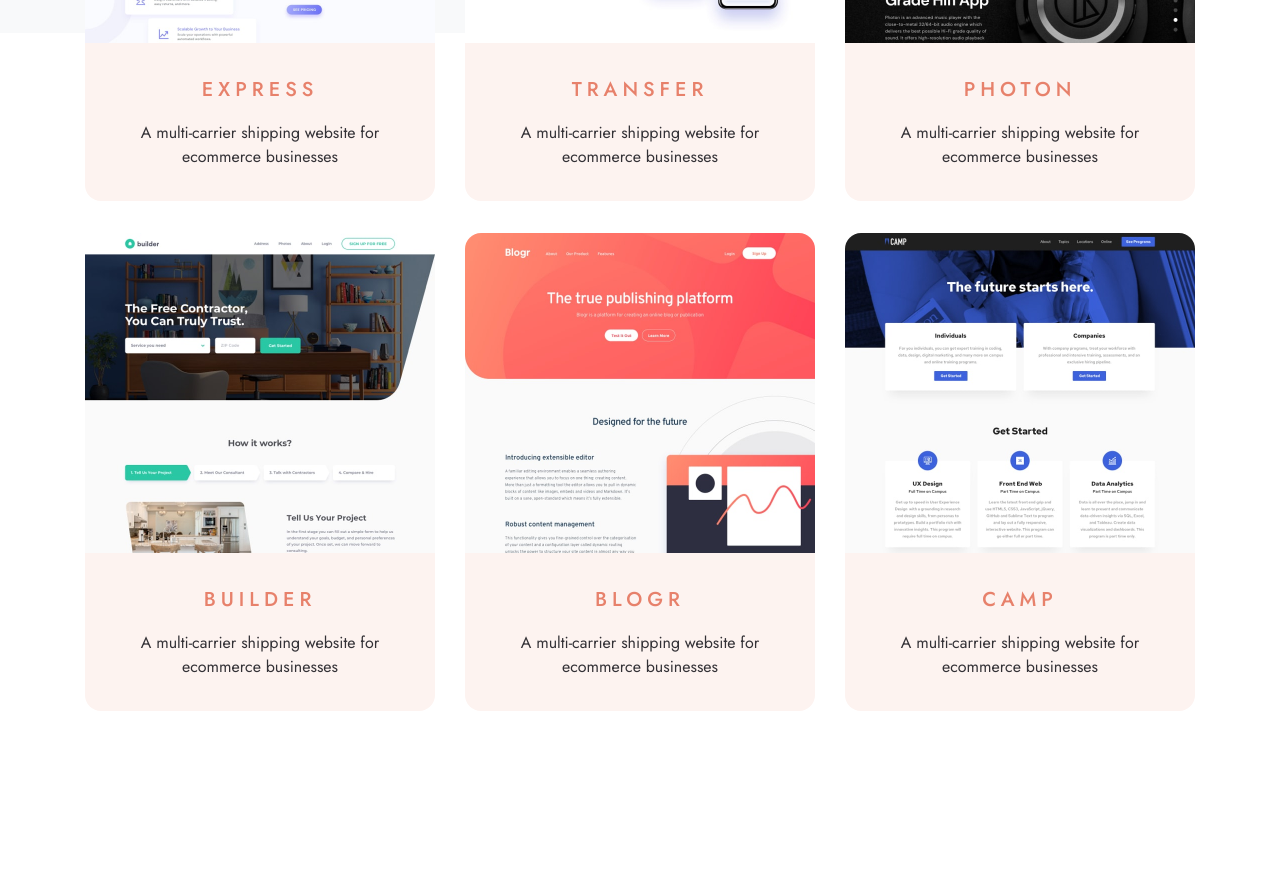
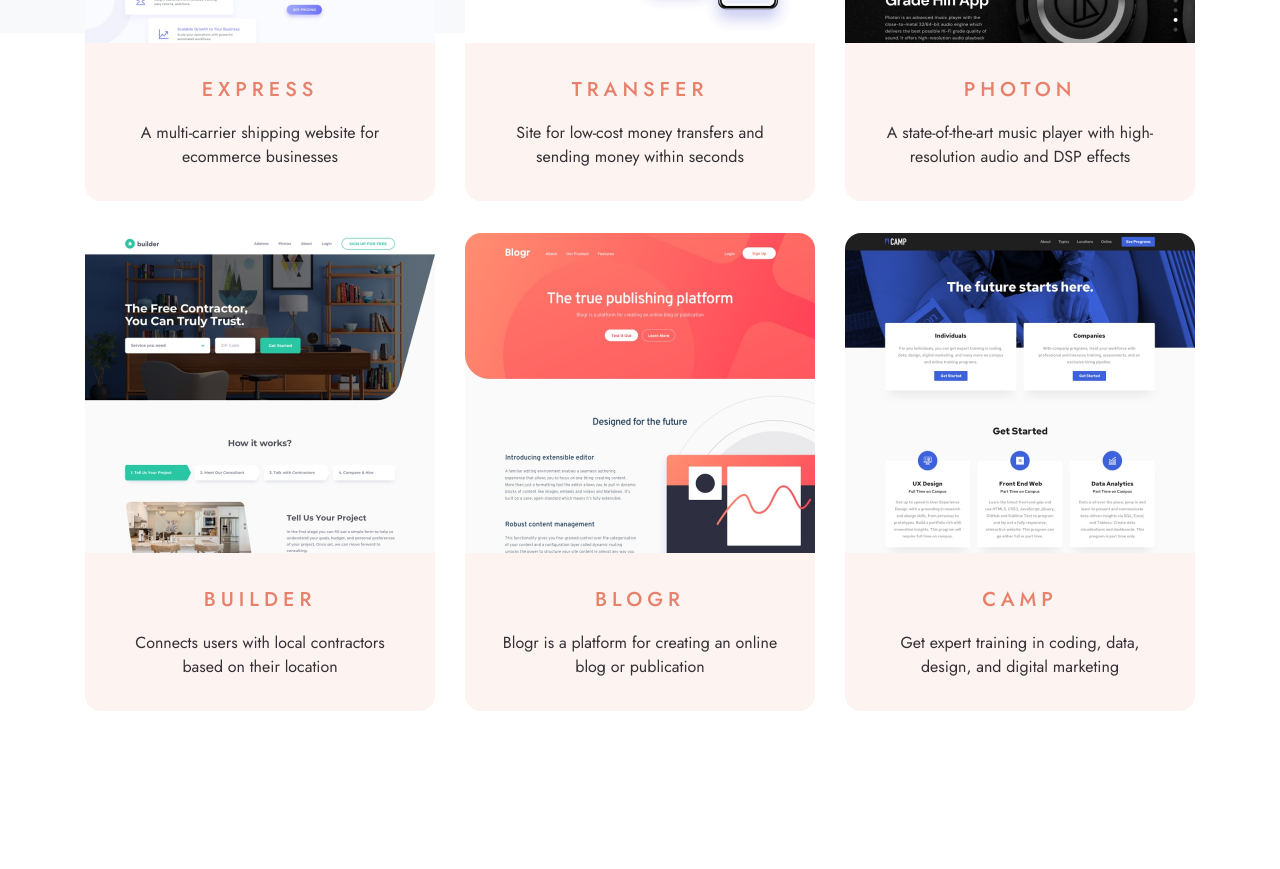
Before and after one commit to awongdev/designo, a Next.js app: page /web-design in a window 1280 px wide. Shown: the part 840-1709 px from the top of the page. Built offline with nearby package versions, Linux system fonts and the light colour scheme.

Commit message:
Fix: Text content in Card component

```diff
--- a/components/shared/Card.tsx
+++ b/components/shared/Card.tsx
@@ -62,7 +62,7 @@ const Card = ({ project }: ProjectT) => {
           {currentProject.title}
         </h2>
         <p className="max-w-[17.313rem] text-clr-dark-gray group-hover:text-clr-white">
-          A multi-carrier shipping website for ecommerce businesses
+          {currentProject.content}
         </p>
       </div>
     </div>
```
